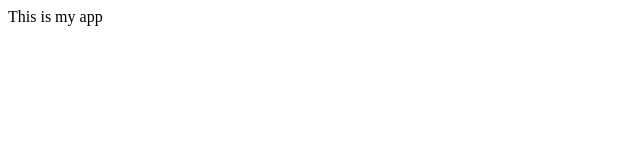
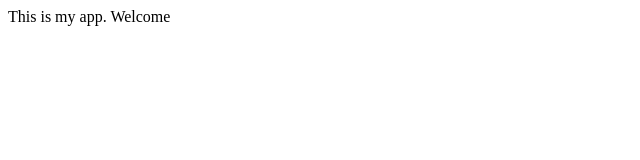
Before and after one commit to Ananthi-Subbu/myapp, a plain HTML site: page index.html in a window 1280 px wide. Shown: the full height of the page, 0-640 px from the left. Drawn offline with Linux system fonts and the light colour scheme.

Commit message:
Changes to be committed:

```diff
--- a/app.js
+++ b/app.js
@@ -1 +1 @@
-console.log('123')
+console.log('123');
--- a/index.html
+++ b/index.html
@@ -4,6 +4,7 @@
 	<title>My New App</title>
 </head>
 <body>
-	This is my app
+	This is my app.
+	Welcome
 </body>
 </html>
```
